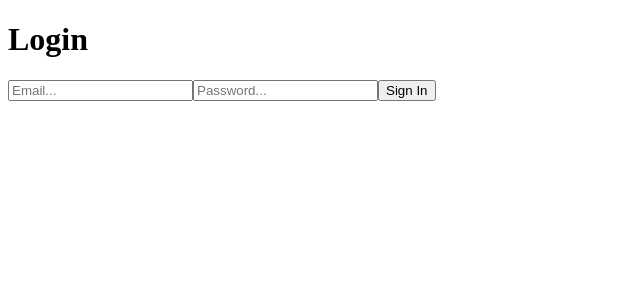
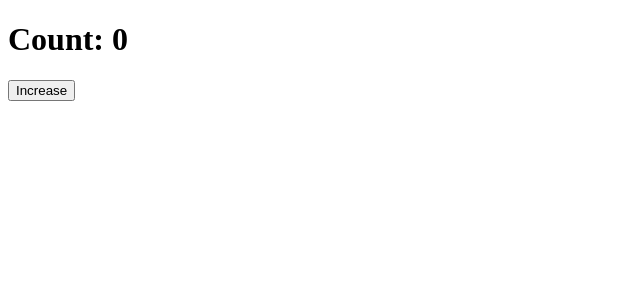
Before and after one commit to sathishgnanaprakasam/fsdwetb7, a React (Vite) app: page / in a window 1280 px wide. Shown: the top 300 px of the page, without its empty margins (0-640 px from the left). Built offline with nearby package versions, Linux system fonts and the light colour scheme.

Commit message:
originary variables --in components

```diff
--- a/src/App.jsx
+++ b/src/App.jsx
@@ -1,40 +1,23 @@
-import { useState } from "react";
+import { useEffect, useState } from "react";
 
 const App = () => {
 
-    const [email, setEmail] = useState('');
-    const [password, setPassword] = useState('');
+    let count = 0;
+    const [updated, setUpdated] = useState(0);
 
-    const handleLogin = (e) => {
-        e.preventDefault();
+    const handleIncrease = () => {
+        count++;
+        setUpdated(updated + 1);
+    }
 
-        console.log(email, password);
-
-        // reset the form
-        setEmail('');
-        setPassword('');
-    }
+    useEffect(() => {
+        console.log(count);
+    }, [updated]);
 
     return (
         <div>
-            <form onSubmit={handleLogin}>
-                <h1>Login</h1>
-                <input
-                    type="email"
-                    placeholder="Email..."
-                    value={email}
-                    onChange={(e) => setEmail(e.target.value)}
-                />
-
-                <input
-                    type="password"
-                    placeholder="Password..."
-                    value={password}
-                    onChange={(e) => setPassword(e.target.value)}
-                />
-
-                <button type="submit">Sign In</button>
-            </form>
+            <h1>Count: {updated}</h1>
+            <button onClick={handleIncrease}>Increase</button>
         </div>
     )
 }
```
